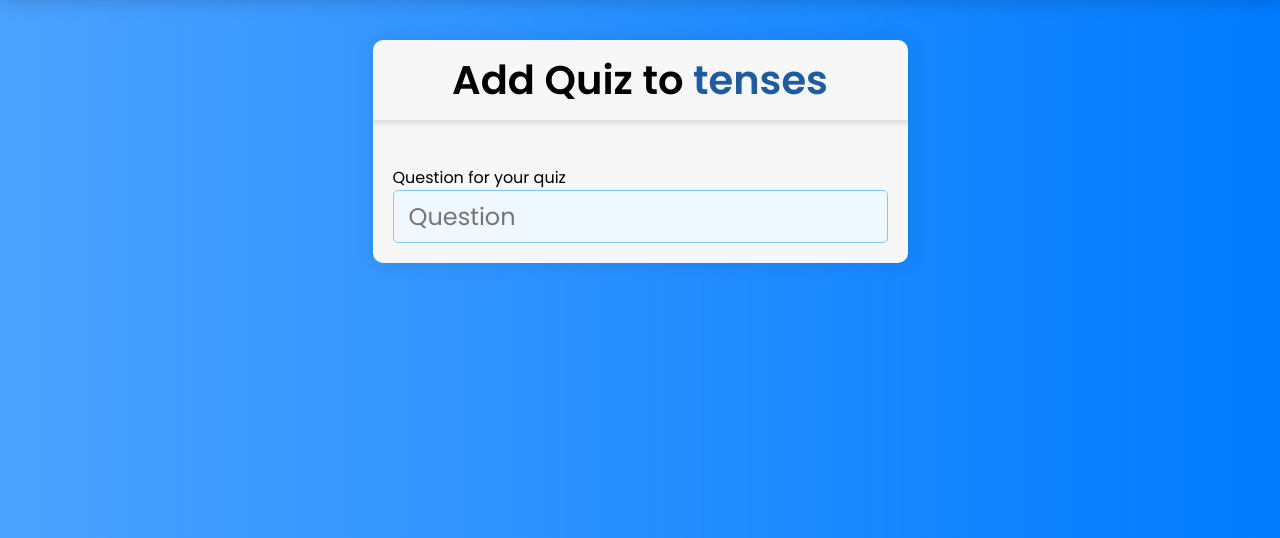
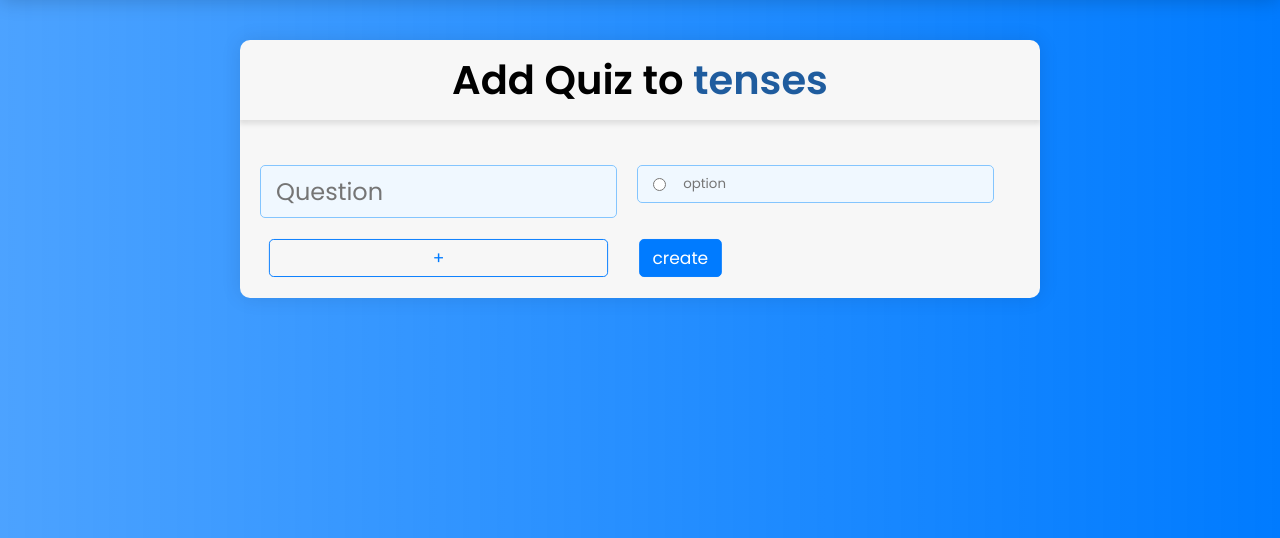
Before and after one commit to byStrange/dashboard, a Django app: template her/templates/settings/new_quiz.html in a window 1280 px wide. Shown: the part 70-608 px from the top of the page. Run offline with Django 4.2, Linux system fonts and the light colour scheme; the template is opened without the code that fills it: values that come from a table or form of the project are taken from there, others are empty; data comes from the database, SQL or seed files in the repository; both versions use the stored data as it was after the commit.

Commit message:
some changes

```diff
--- a/dashboard/settings.py
+++ b/dashboard/settings.py
@@ -25,7 +25,7 @@ SECRET_KEY = 'django-insecure-hutbwyd&72kf$ci10o48eyzn4^o245c3ct+q3*h-^ai9elwa6@
 # SECURITY WARNING: don't run with debug turned on in production!
 DEBUG = True
 
-ALLOWED_HOSTS = []
+ALLOWED_HOSTS = ["192.168.1.6", "localhost", ""]
 
 
 # Application definition
--- a/edit/urls.py
+++ b/edit/urls.py
@@ -10,5 +10,6 @@ urlpatterns = [
     path("exams/", views.exams, name="exams"),
     path("exams/<int:pk>/", views.exam, name="exam"),
     path('exams/<int:pk>/add/', views.add_quiz, name="add_quiz"),
+    path('delete/quiz/<int:quiz_id>/', views.delete_quiz, name="delete_quiz"),
     path('exams/add/', views.add_exam, name="add_exam"),
 ]
--- a/her/models.py
+++ b/her/models.py
@@ -72,7 +72,7 @@ class Quiz(models.Model):
     question = models.CharField(max_length=255)
     answer = models.CharField(max_length=255)
     user_answer = models.ManyToManyField(
-        UserAnswer, blank=True)
+        UserAnswer, blank=True, null=True)
     exam = models.ForeignKey(
         Exam, on_delete=models.CASCADE, null=True, default=None)
     species = models.ForeignKey('QuizType', on_delete=models.CASCADE)
--- a/her/templates/settings/new_quiz.html
+++ b/her/templates/settings/new_quiz.html
@@ -1,20 +1,49 @@
 {% extends 'her/base.html' %} {% block content %} {% csrf_token %}
 <div class="container">
-  <div class="quiz-box">
+  <div class="quiz-box zoomIn">
     <div class="quiz-title">
       <span>Add Quiz to <span class="marked">{{ exam.name }}</span></span>
     </div>
     <div class="content">
-      <div class="answers">
+      <div class="answers add-quiz">
         <div class="field">
-          <label for="question">Question for your quiz</label>
           <input
             type="text"
             id="question"
-            class="option option-input mt"
+            class="option option-input"
             name="question"
             placeholder="Question"
+            style="width: 100%"
+            tabindex="1"
           />
+        </div>
+        <div class="options">
+          <div class="field">
+            <div class="option _">
+              <div>
+                <input type="radio" name="answer" id="answer" />
+              </div>
+              <div>
+                <input
+                  name="option"
+                  id="option"
+                  data-sent="false"
+                  placeholder="option"
+                  tabindex="2"
+                />
+              </div>
+            </div>
+          </div>
+        </div>
+        <div class="field" style="display: flex">
+          <button class="button button-outline" style="width: 100%" id="add">
+            <span>+</span>
+          </button>
+        </div>
+        <div class="field">
+          <button class="button" id="send">
+            <span>create</span>
+          </button>
         </div>
       </div>
     </div>
@@ -22,25 +51,88 @@
 </div>
 <script>
   const URL = '{% url "edit:add_quiz" exam.id %}';
+  const addButtton = document.querySelector("#add");
   const csrf_token = document.querySelector("[name=csrfmiddlewaretoken]").value;
+  const sendButton = document.querySelector("#send");
   const default_headers = {
     Accept: "application/json",
     "Content-Type": "application/json",
     "X-Requested-With": "XMLHttpRequest",
     "X-CSRFToken": csrf_token,
   };
-  fetch(URL, {
-    method: "POST",
-    credintials: "same-origin",
-    headers: default_headers,
-    body: JSON.stringify({ hello: "world" }),
-  })
-    .then((response) => response.json())
-    .then((data) => {
-      console.log(data);
-    })
-    .catch((error) => {
-      console.error(error);
+
+  addButtton.onclick = add;
+  window.onkeyup = function (e) {
+    if (e.ctrlKey && e.keyCode == 13) {
+      add();
+    }
+  };
+  function add() {
+    var container = document.querySelector(".options");
+    var tabindex = container.querySelectorAll(".option").length + 2;
+    var template = `
+          <div class="option _">
+            <div>
+              <input type="radio" name="answer" id="answer" />
+            </div>
+            <div>
+              <input
+                name="option"
+                id="option"
+                data-sent="false"
+                placeholder="option"
+                tabindex="${tabindex}"
+              />
+            </div>
+          </div>
+       `;
+    var field = document.createElement("div");
+    field.className = "field mt";
+    field.innerHTML = template;
+    container.appendChild(field);
+  }
+
+  sendButton.onclick = function () {
+    var question = document.querySelector("#question").value;
+    var options = document.querySelectorAll(".option._");
+    var answers = [];
+    var correct = [];
+    options.forEach(function (option) {
+      var answer = option.querySelector("#answer").checked;
+      var option = option.querySelector("#option").value;
+      if (answer) {
+        correct.push(option);
+      }
+      answers.push(option);
     });
+    var data = {
+      data: {
+        question: question,
+        answers: answers,
+        correct: correct,
+      },
+    };
+    if (
+      data.data.question &&
+      data.data.answers.length > 0 &&
+      data.data.correct.length > 0
+    ) {
+      fetch(URL, {
+        method: "POST",
+        headers: default_headers,
+        body: JSON.stringify(data),
+      })
+        .then(function (response) {
+          return response.json();
+        })
+        .then(function (data) {
+          if (data.ok) {
+            location.reload();
+          }
+        });
+    } else {
+      alert("Please fill all fields");
+    }
+  };
 </script>
 {% endblock %}
--- a/static/assets/css/root.css
+++ b/static/assets/css/root.css
@@ -26,6 +26,10 @@
 
 .marked {
   color: #1f5c9e;
+}
+
+.mt {
+  margin-top: 10px;
 }
 
 .mt-1 {
--- a/static/assets/css/style.css
+++ b/static/assets/css/style.css
@@ -5,7 +5,7 @@
   padding: 0;
   box-sizing: border-box;
   font-family: Poppins;
-  transition: all 300ms;
+  transition: all 200ms;
 }
 
 body {
@@ -42,8 +42,6 @@ body {
   background: var(--light-quiz-box-background, #f7f7f7);
   transition: 450ms;
   overflow: hidden;
-}
-.container .quiz-box {
   min-width: 400px;
   max-width: 800px;
   border-radius: 10px;
@@ -52,8 +50,7 @@ body {
 }
 
 .container .quiz-box.zoomIn {
-  border-radius: 0;
-  zoom: 2;
+  width: 800px;
 }
 
 .container .quiz-box .quiz-title {
@@ -158,6 +155,34 @@ body {
   cursor: text;
 }
 
+.answers.add-quiz .field .option._ {
+  display: flex;
+}
+
+.answers.add-quiz .field .option._ div{
+  height: 100%;
+  align-items: center;
+  display: flex;
+  justify-content: center;
+}
+
+.answers.add-quiz .field .option._ div:first-child {
+  width: 30px;
+  display: flex;
+  justify-content: flex-start;
+}
+
+.answers.add-quiz .field .option._ div:last-child{
+  width: calc(100% - 30px);
+}
+
+.answers.add-quiz .field .option._ div input:not([type="radio"]) {
+  width: 100%;
+  border: none;
+  background-color: aliceblue;
+  border-radius: 2px;
+}
+
 .quiz-box .answers .option {
   background: aliceblue;
   border: 1px solid #84c5fe;
@@ -175,6 +200,10 @@ body {
   color: #004085;
   background: #cce5ff;
   border: 1px solid #b8daff;
+}
+
+.quiz-box .answers .option:hover div  input{
+  background: #cce5ff !important;
 }
 
 .quiz-box .answers .option.checked {
@@ -221,8 +250,18 @@ button.button {
   border: 1px solid #007bff;
   line-height: 10px;
   transform: scale(0.95);
-  transition: all 0.3s ease;
   user-select: none;
+}
+
+.button.button-outline {
+  background: transparent;
+  border: 1px solid #007bff;
+  color: #007bff;
+}
+
+.button.button-outline:hover {
+  background: #007bff;
+  color: #fff;
 }
 
 .quiz .navigation button:hover {
```
Also changed, not shown: edit/views.py (+22 -2 lines), her/templates/settings/exam.html (+28 -2 lines), her/views.py (+16 -4 lines), db.sqlite3, her/templates/settings/edit_quiz.html (added).
